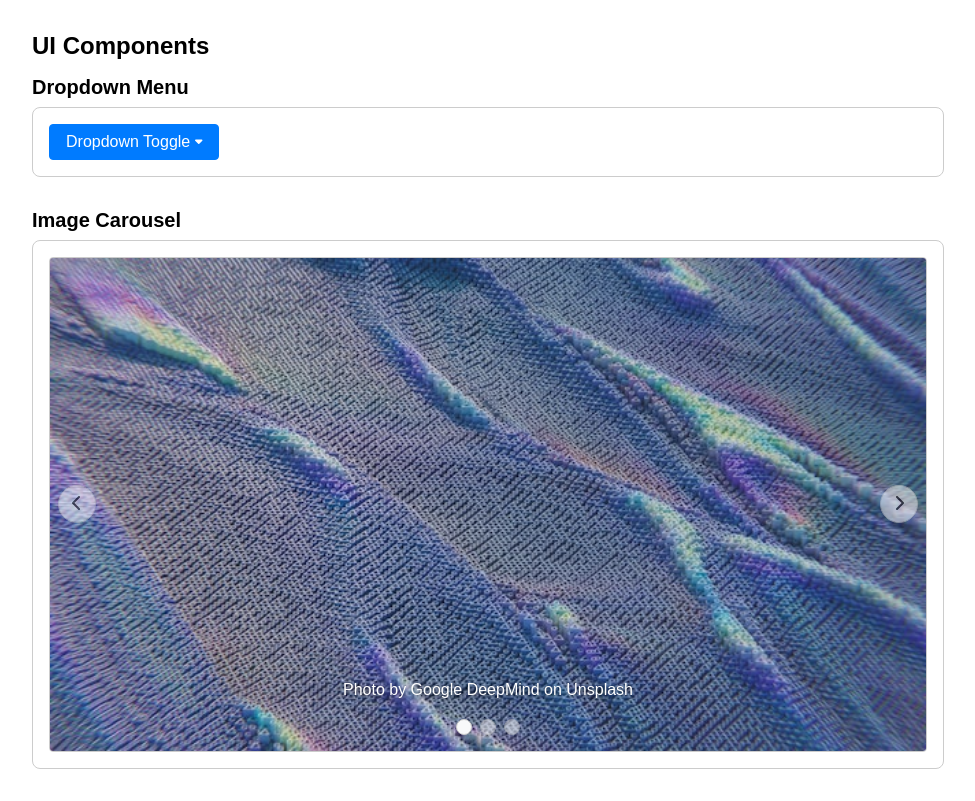
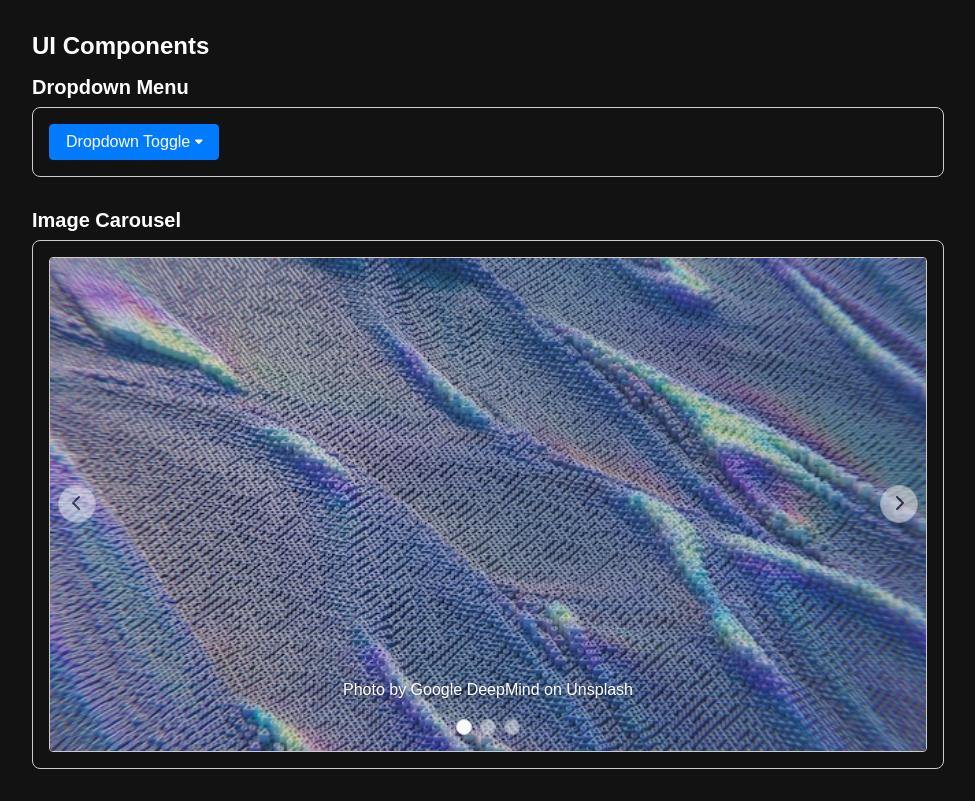
Before and after one commit to dachendev/odin-ui-components, a website built with webpack: page src/template.html in a window 1280 px wide. Shown: the whole page, without its empty margins (152-1127 px from the left). Built offline with nearby package versions, Linux system fonts and the light colour scheme; a web font is replaced by a local one.

Commit message:
Tidying up

```diff
--- a/src/main.css
+++ b/src/main.css
@@ -29,6 +29,13 @@ img {
 }
 
 /* Base */
+
+body {
+  --body-color: #fff;
+  --body-bg: #121212;
+  color: var(--body-color);
+  background-color: var(--body-bg);
+}
 
 a {
   color: #007bff;
--- a/src/template.html
+++ b/src/template.html
@@ -4,7 +4,7 @@
     <meta charset="UTF-8" />
     <meta name="viewport" content="width=device-width, initial-scale=1.0" />
 
-    <title>Document</title>
+    <title>UI Components</title>
 
     <link rel="preconnect" href="https://rsms.me/" />
     <link rel="stylesheet" href="https://rsms.me/inter/inter.css" />
```
